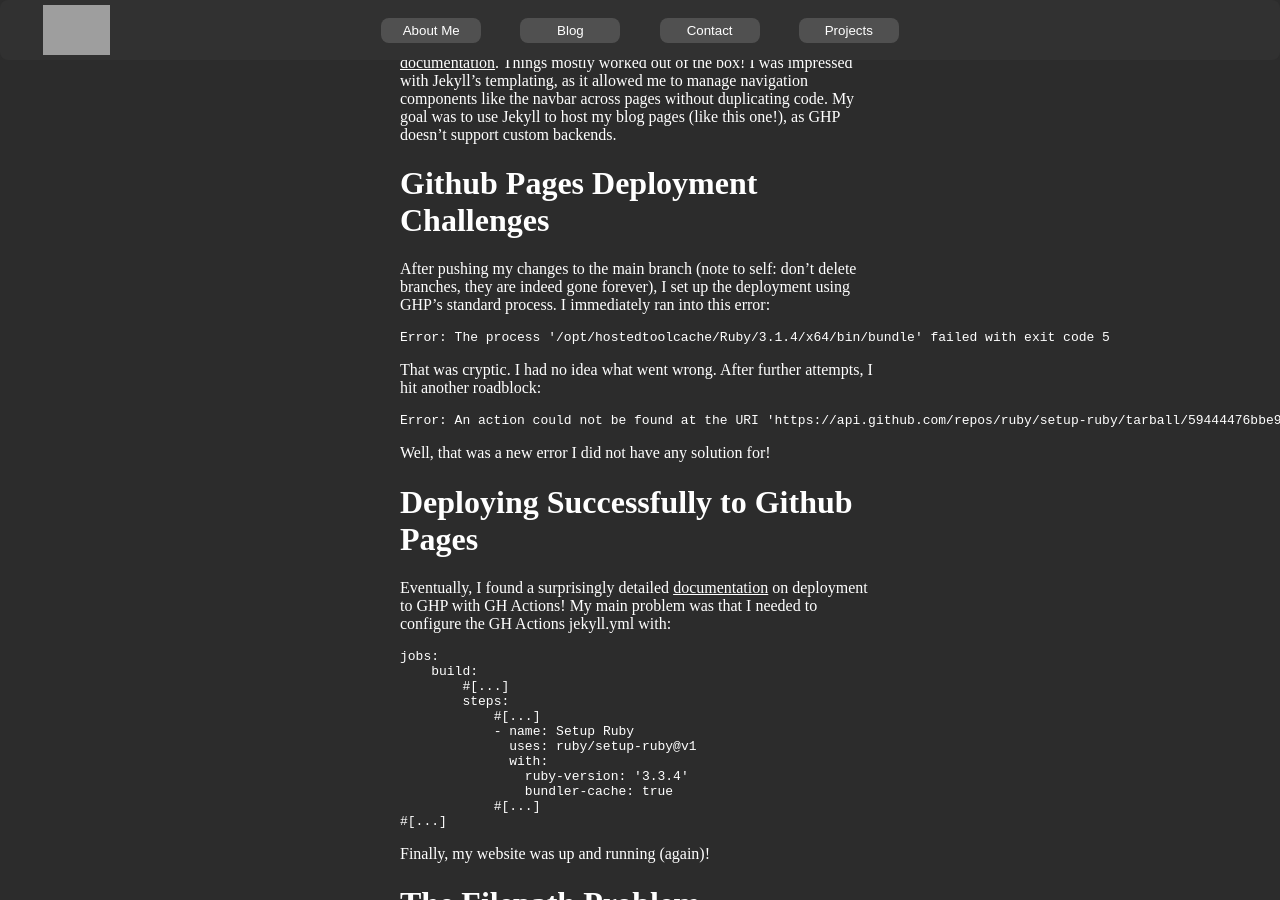
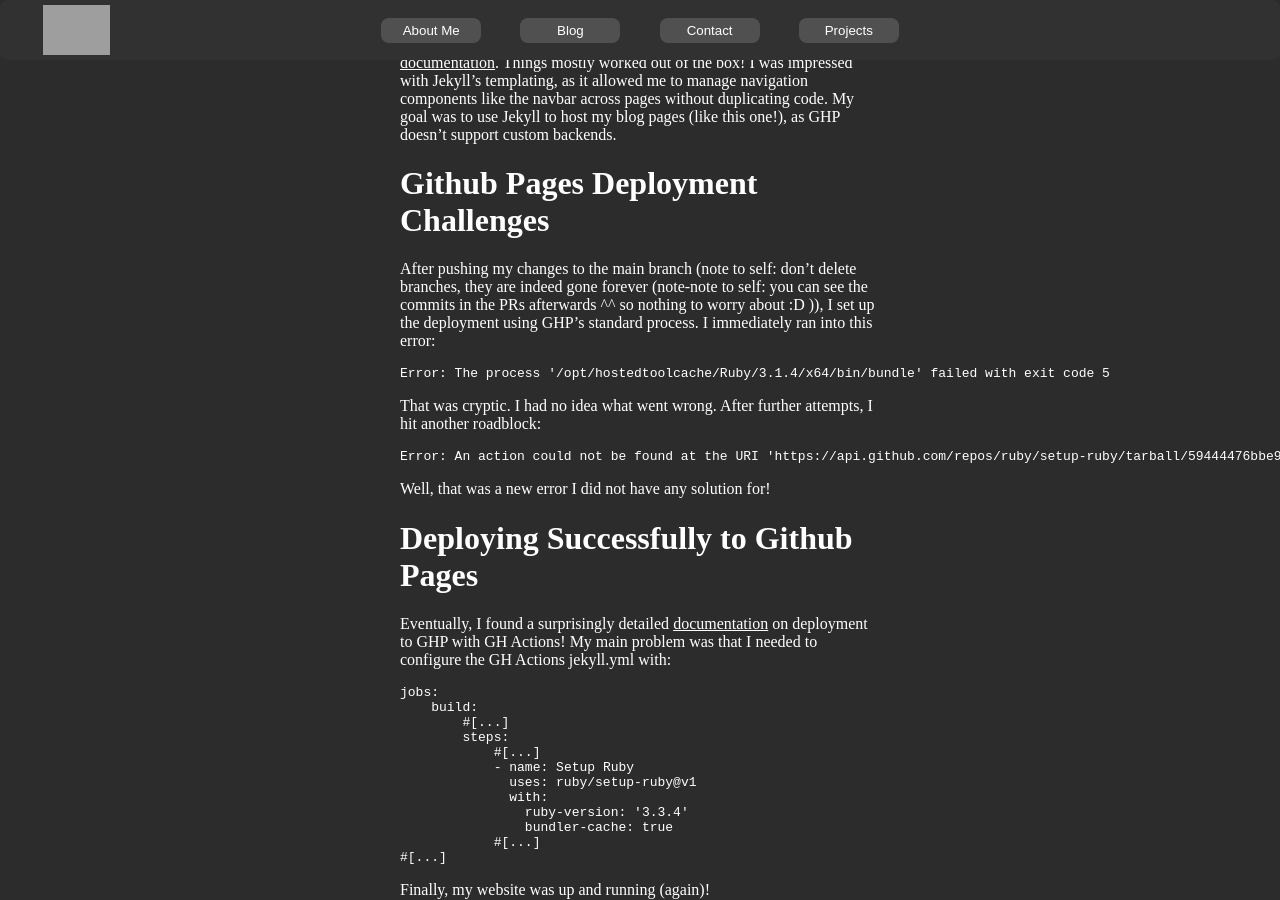
Before and after one commit to Xynox/website, a Jekyll site: the page built from _posts/2024-09-29-jekyll_implementation.md, in a window 1280 px wide and 900 px high, scrolled down 567 px. Built offline with Jekyll 4.4.1, drawn with Linux system fonts in a browser that asks for light colours; grey boxes are pictures that could not be loaded.

Commit message:
Change content of 29.09.2024 blogpost
Saw that you can indeed see all commits in another branch :D

````diff
--- a/_posts/2024-09-29-jekyll_implementation.md
+++ b/_posts/2024-09-29-jekyll_implementation.md
@@ -17,7 +17,7 @@ I initially skipped the quick start guide and went for the ["10 steps" documenta
 
 # Github Pages Deployment Challenges
 
-After pushing my changes to the main branch (note to self: don’t delete branches, they are indeed gone forever), I set up the deployment using GHP’s standard process. I immediately ran into this error:
+After pushing my changes to the main branch (note to self: don’t delete branches, they are indeed gone forever (note-note to self: you can see the commits in the PRs afterwards ^^ so nothing to worry about :D )), I set up the deployment using GHP’s standard process. I immediately ran into this error:
 
 ```
 Error: The process '/opt/hostedtoolcache/Ruby/3.1.4/x64/bin/bundle' failed with exit code 5
````
